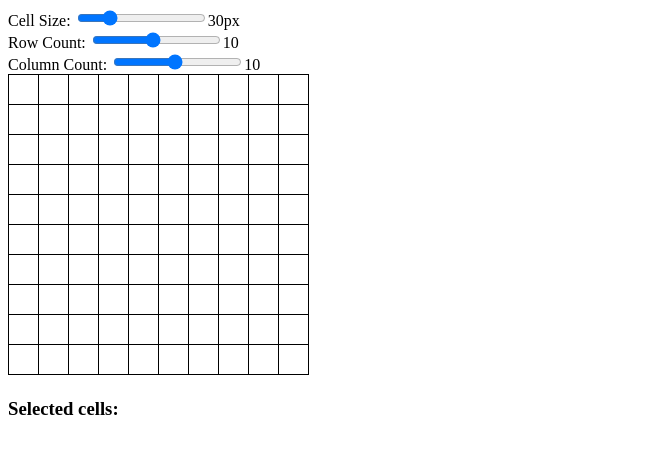
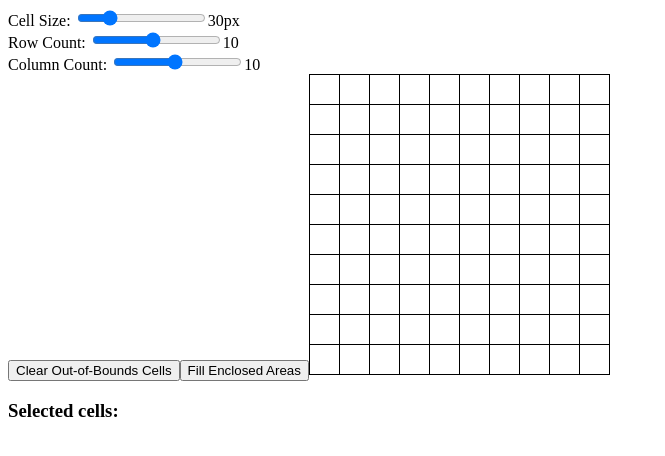
Before and after one commit to hbsnow-sandbox/example-map-maker, a React (Vite) app: page / in a window 1280 px wide. Shown: the top 456 px of the page, without its empty margins (0-665 px from the left). Built offline with nearby package versions, Linux system fonts and the light colour scheme.

Commit message:
feat: 塗りつぶしボタンの作成

```diff
--- a/src/features/map/map.tsx
+++ b/src/features/map/map.tsx
@@ -74,6 +74,73 @@ const Grid: React.FC = () => {
       setColCount(newCount);
     }
   };
+
+  const clearOutOfBoundsCells = useCallback(() => {
+    setSelectedCells((prevSelected) => {
+      const newSelected = new Set<string>();
+      for (const cellKey of prevSelected) {
+        const [row, col] = cellKey.split(",").map(Number);
+        if (row < rowCount && col < colCount) {
+          newSelected.add(cellKey);
+        }
+      }
+      return newSelected;
+    });
+  }, [rowCount, colCount]);
+
+  const fillEnclosedAreas = useCallback(() => {
+    const isSelected = (row: number, col: number) =>
+      selectedCells.has(`${row},${col}`);
+    const isValid = (row: number, col: number) =>
+      row >= 0 && row < rowCount && col >= 0 && col < colCount;
+
+    const dfs = (row: number, col: number, visited: Set<string>): boolean => {
+      if (!isValid(row, col)) {
+        return false; // グリッドの端に到達した場合、閉じていない
+      }
+      if (isSelected(row, col)) {
+        return true; // 選択されたセルに到達
+      }
+      if (visited.has(`${row},${col}`)) {
+        return true; // 既に訪問済み
+      }
+
+      visited.add(`${row},${col}`);
+
+      // 四方向を探索
+      const directions = [
+        [-1, 0],
+        [1, 0],
+        [0, -1],
+        [0, 1],
+      ];
+      for (const [dx, dy] of directions) {
+        if (!dfs(row + dx, col + dy, visited)) {
+          return false; // 閉じていない領域を発見
+        }
+      }
+
+      return true; // この領域は閉じている
+    };
+
+    const newSelectedCells = new Set(selectedCells);
+
+    for (let row = 0; row < rowCount; row++) {
+      for (let col = 0; col < colCount; col++) {
+        if (!isSelected(row, col)) {
+          const visited = new Set<string>();
+          if (dfs(row, col, visited)) {
+            // 閉じた領域を発見したので、訪問したすべてのセルを選択状態にする
+            for (const cell of visited) {
+              newSelectedCells.add(cell);
+            }
+          }
+        }
+      }
+    }
+
+    setSelectedCells(newSelectedCells);
+  }, [selectedCells, rowCount, colCount]);
 
   const gridLinesPath = useMemo(() => {
     let path = "";
@@ -161,6 +228,8 @@ const Grid: React.FC = () => {
         />
         <span>{colCount}</span>
       </div>
+      <button onClick={clearOutOfBoundsCells}>Clear Out-of-Bounds Cells</button>
+      <button onClick={fillEnclosedAreas}>Fill Enclosed Areas</button>
       <svg
         width={actualWidth}
         height={actualHeight}
```
